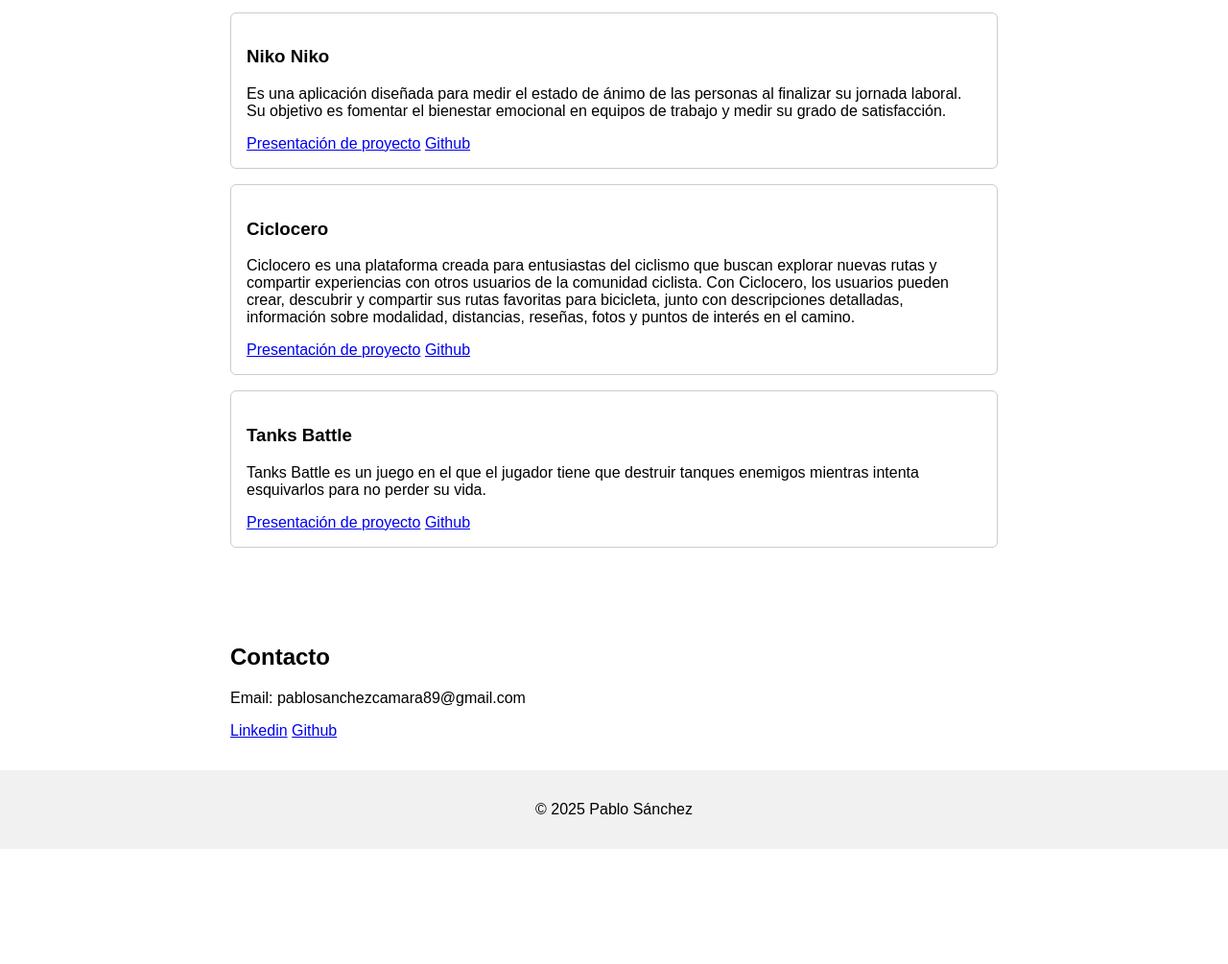
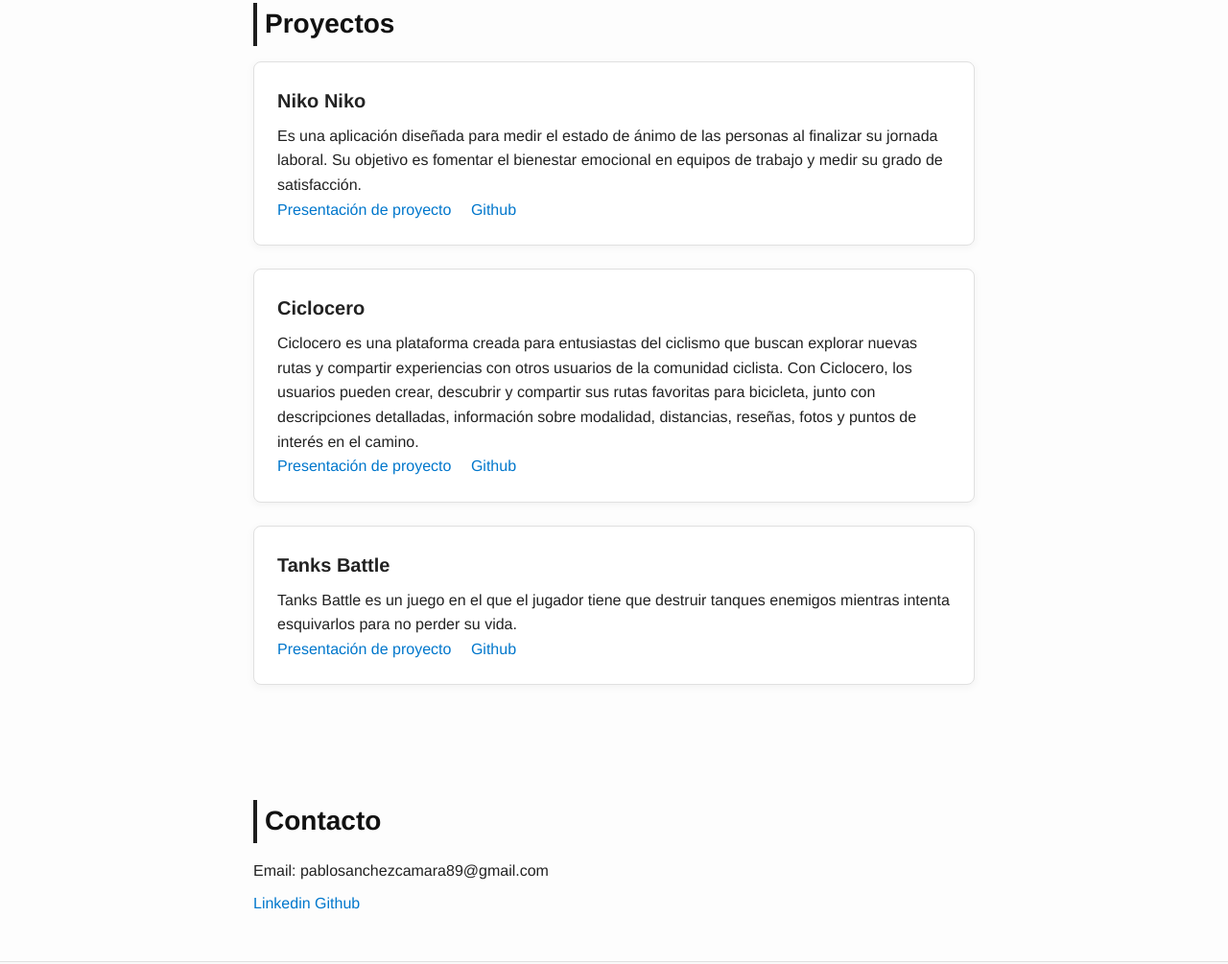
Before and after one commit to PabloSanchezCamara/PabloSanchezCamara.github.io, a plain HTML site: page index.html in a window 1280 px wide. Shown: the part 453-1458 px from the top of the page at 96% size. Before the commit the page ends 1338 px from the top, so only its background shows below. Drawn offline with Linux system fonts and the light colour scheme.

Commit message:
Cambio de estilo a la página

```diff
--- a/style.css
+++ b/style.css
@@ -1,44 +1,112 @@
-body {
-    font-family: Arial, sans-serif;
+/* Base Reset y estilos generales */
+* {
     margin: 0;
     padding: 0;
+    box-sizing: border-box;
   }
 
+  body {
+    font-family: 'Helvetica Neue', sans-serif;
+    line-height: 1.6;
+    background-color: #fdfdfd;
+    color: #222;
+    padding-bottom: 4rem;
+  }
+
+  /* Header */
   header {
-    background: #222;
+    background: #1e1e1e;
     color: white;
-    padding: 1rem;
+    padding: 2rem 1rem;
     text-align: center;
+  }
+
+  header h1 {
+    font-size: 2rem;
+    margin-bottom: 0.5rem;
   }
 
   nav ul {
     list-style: none;
-    padding: 0;
     display: flex;
     justify-content: center;
-    gap: 1rem;
+    gap: 1.5rem;
   }
 
   nav a {
-    color: white;
+    color: #ddd;
     text-decoration: none;
+    font-weight: 500;
   }
 
+  nav a:hover {
+    color: #fff;
+    border-bottom: 2px solid #fff;
+  }
+
+  /* Secciones */
   section {
-    padding: 2rem;
+    padding: 3rem 1.5rem;
     max-width: 800px;
     margin: auto;
   }
 
-  .project {
-    border: 1px solid #ccc;
-    padding: 1rem;
+  section h2 {
+    font-size: 1.75rem;
     margin-bottom: 1rem;
-    border-radius: 6px;
+    border-left: 4px solid #1e1e1e;
+    padding-left: 0.5rem;
+    color: #111;
   }
 
+  /* Proyectos */
+  .project {
+    border: 1px solid #e0e0e0;
+    padding: 1.5rem;
+    margin-bottom: 1.5rem;
+    border-radius: 8px;
+    box-shadow: 0 2px 8px rgba(0,0,0,0.05);
+    background: white;
+  }
+
+  .project h3 {
+    font-size: 1.25rem;
+    margin-bottom: 0.5rem;
+  }
+
+  .project a {
+    display: inline-block;
+    margin-right: 1rem;
+    color: #0077cc;
+    text-decoration: none;
+  }
+
+  .project a:hover {
+    text-decoration: underline;
+  }
+
+  /* Contacto */
+  #contact p,
+  #contact a {
+    font-size: 1rem;
+    margin-bottom: 0.5rem;
+  }
+
+  #contact a {
+    color: #0077cc;
+    text-decoration: none;
+  }
+
+  #contact a:hover {
+    text-decoration: underline;
+  }
+
+  /* Footer */
   footer {
-    background: #f1f1f1;
+    background: #f9f9f9;
     text-align: center;
-    padding: 1rem;
+    padding: 2rem 1rem;
+    font-size: 0.9rem;
+    color: #555;
+    border-top: 1px solid #e0e0e0;
   }
```
